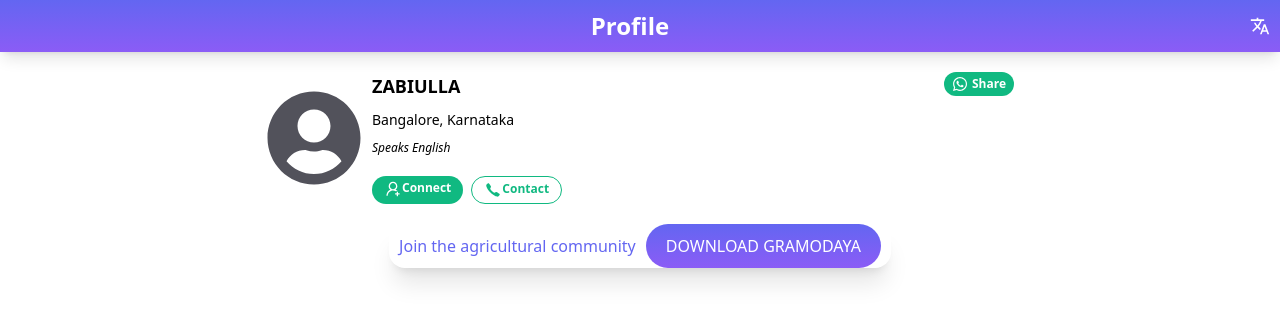
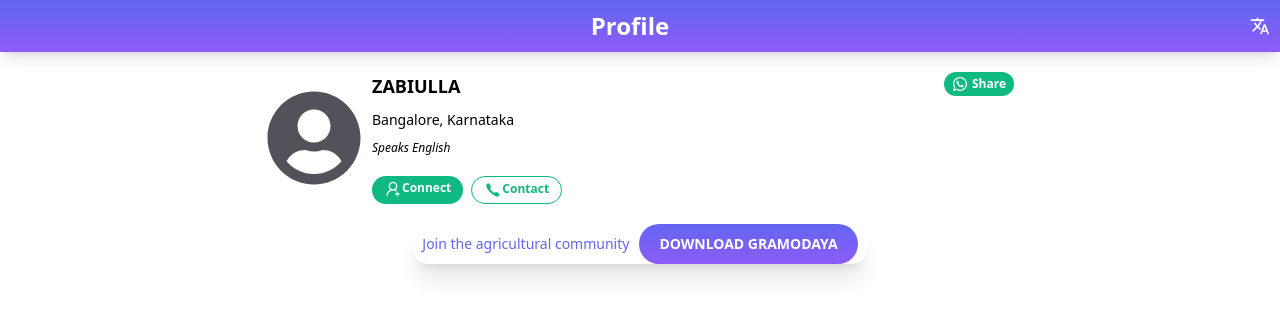
Before and after one commit to 01-DC/gramoday-app, a React (Vite) app: page / in a window 1280 px wide. Shown: the top 322 px of the page. Built offline with nearby package versions, Linux system fonts and the light colour scheme; no server answers.

Commit message:
fixed footer font size

```diff
--- a/src/components/Footer.jsx
+++ b/src/components/Footer.jsx
@@ -2,12 +2,12 @@ import React from "react"
 
 export default function Footer() {
 	return (
-		<div className="bg-white w-full flex justify-center">
+		<div className="bg-white w-full flex justify-center text-sm">
 			<div className="shadow-xl flex items-center px-2.5 mb-2.5 rounded-2xl">
 				<p className="text-indigo-500">
 					Join the agricultural community
 				</p>
-				<button className="text-white bg-gradient-to-b from-indigo-500 to-violet-500 rounded-full px-5 py-2.5 ml-2.5">
+				<button className="text-white font-bold bg-gradient-to-b from-indigo-500 to-violet-500 rounded-full px-5 py-2.5 ml-2.5">
 					DOWNLOAD GRAMODAYA
 				</button>
 			</div>
```
